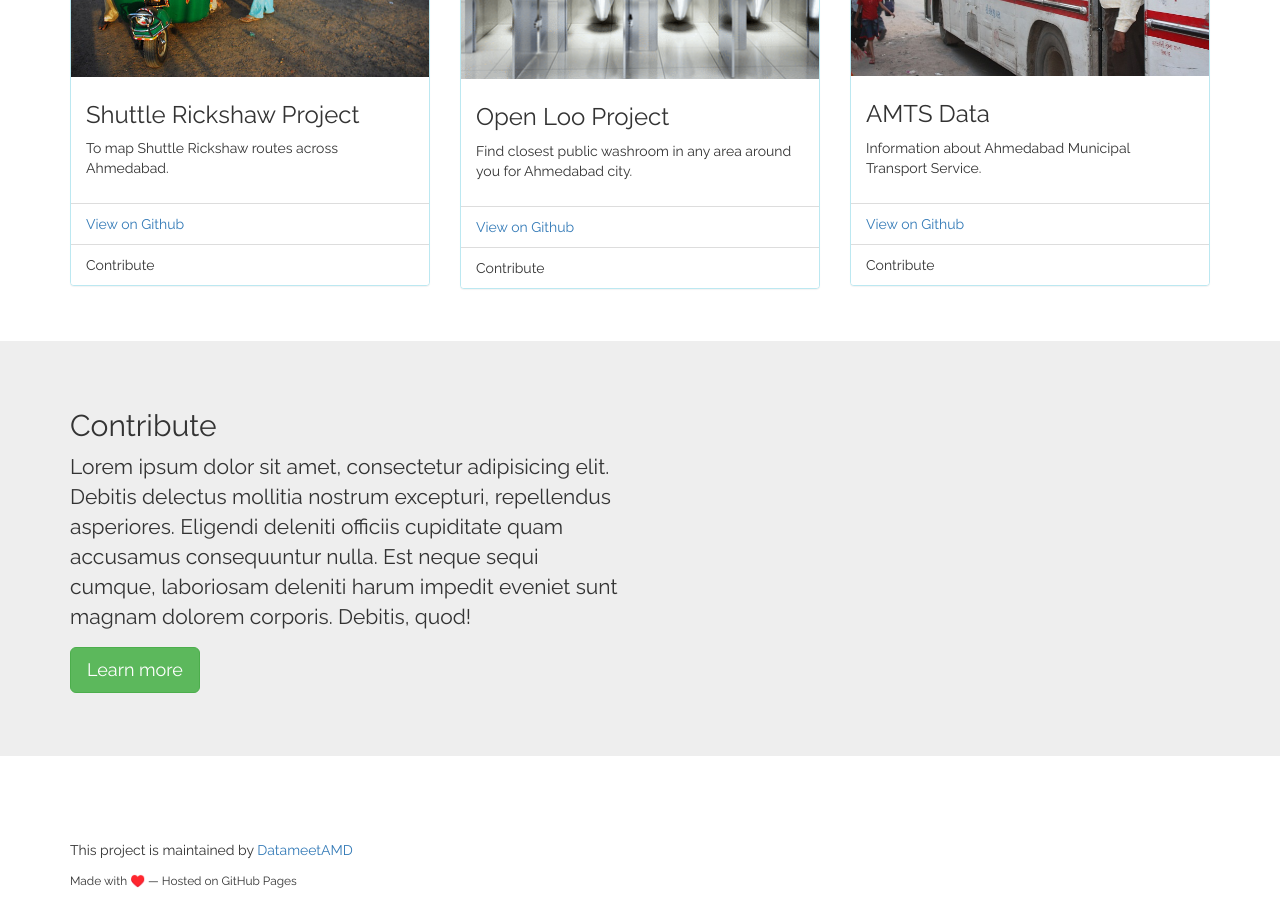
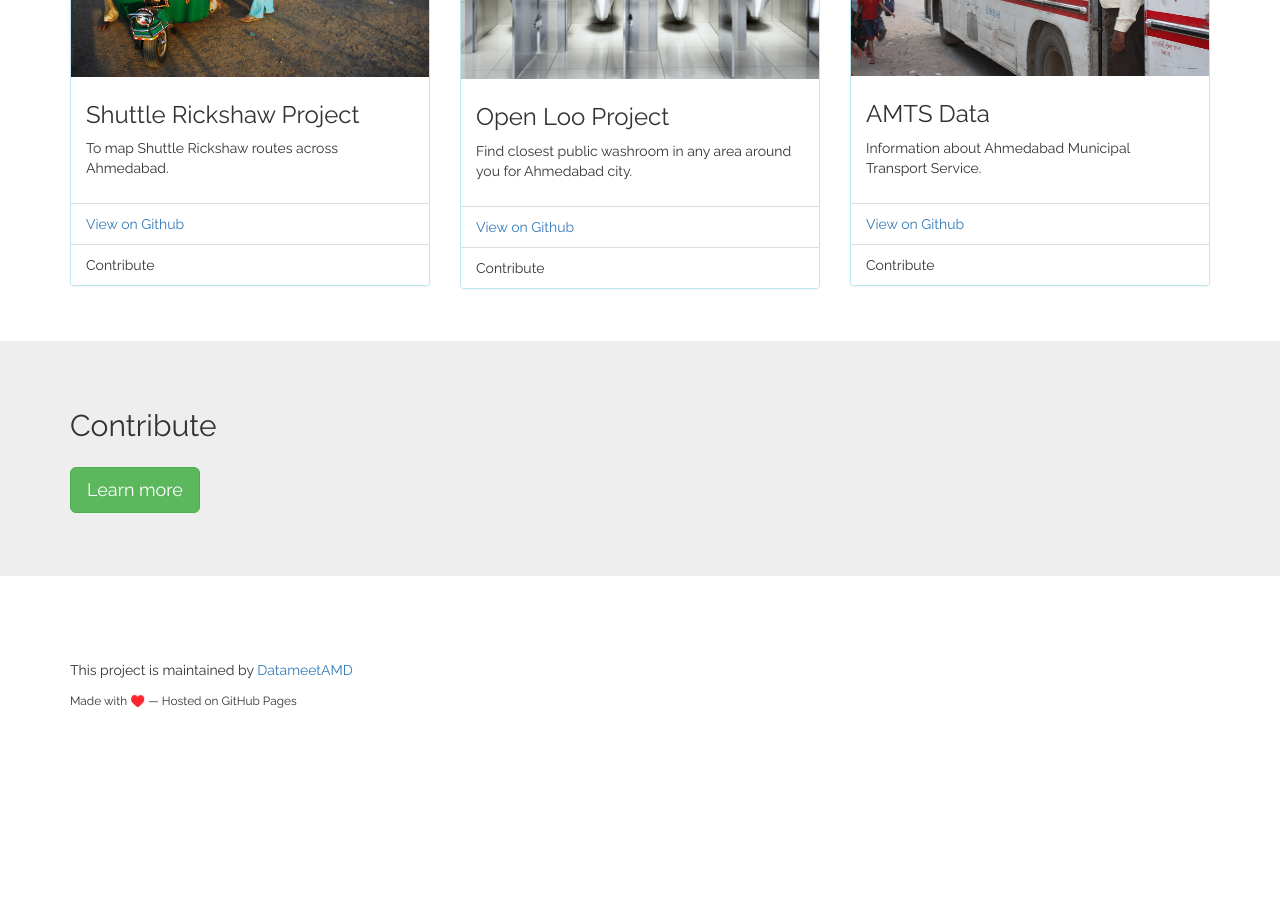
Before and after one commit to shravan91/openahmedabad.org, a Jekyll site: the page built from index.md, in a window 1280 px wide and 900 px high, scrolled down 575 px. Built offline with Jekyll 4.4.1, drawn with Linux system fonts in a browser that asks for light colours; nearby versions of some CDN libraries; after the commit the page ends 1295 px from its top, so only the background shows below that.

Commit message:
removing lines at the bottom of the page

```diff
--- a/_layouts/home.html
+++ b/_layouts/home.html
@@ -35,7 +35,7 @@ layout: default
     <h2>Contribute</h2>
     <div class="row">
       <div class="col-md-6">
-        <p>Lorem ipsum dolor sit amet, consectetur adipisicing elit. Debitis delectus mollitia nostrum excepturi, repellendus asperiores. Eligendi deleniti officiis cupiditate quam accusamus consequuntur nulla. Est neque sequi cumque, laboriosam deleniti harum impedit eveniet sunt magnam dolorem corporis. Debitis, quod!</p>
+        <p></p>
         <p><a class="btn btn-success btn-lg" href="/contribute" role="button">Learn more</a></p>
       </div>
     </div>
```
